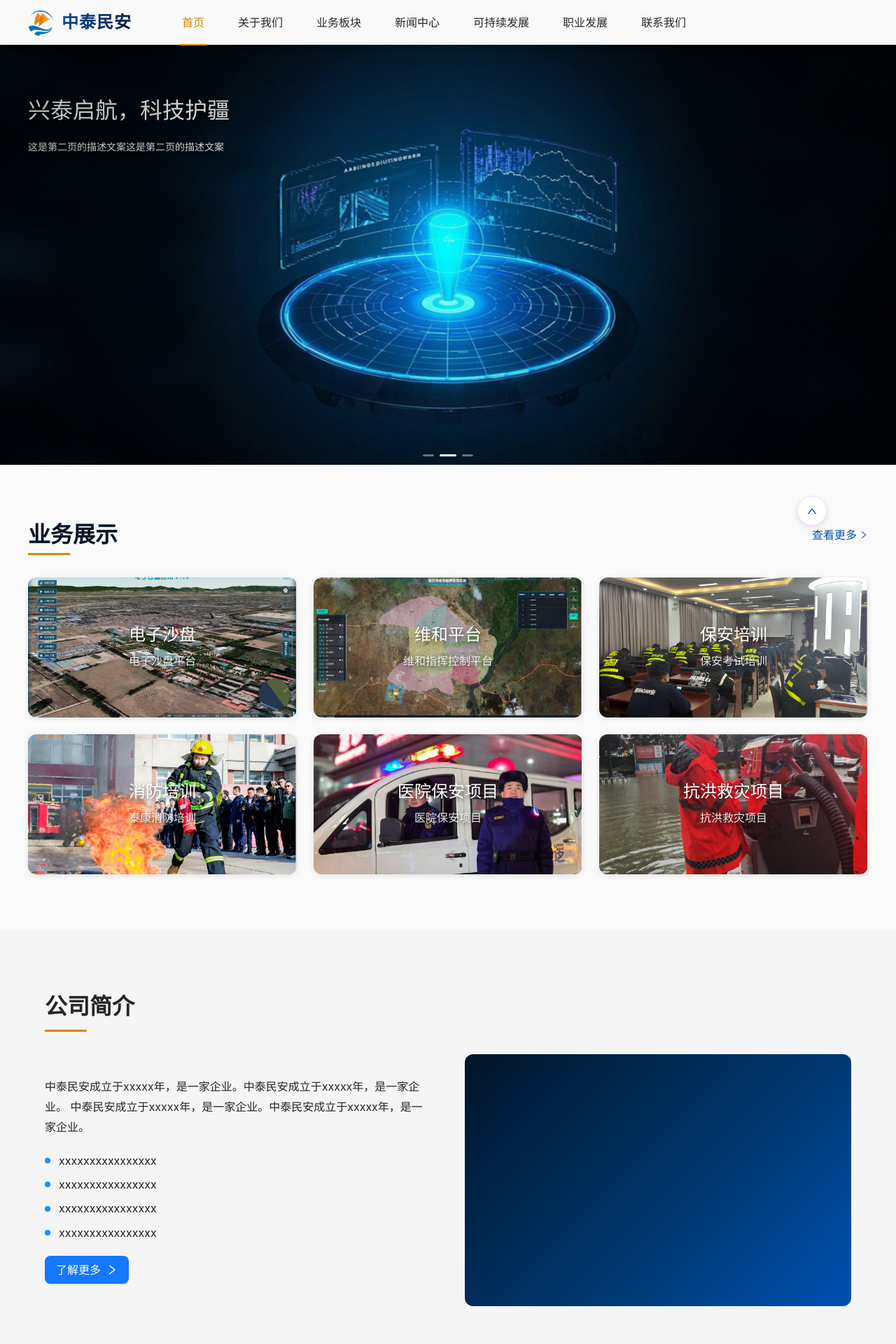
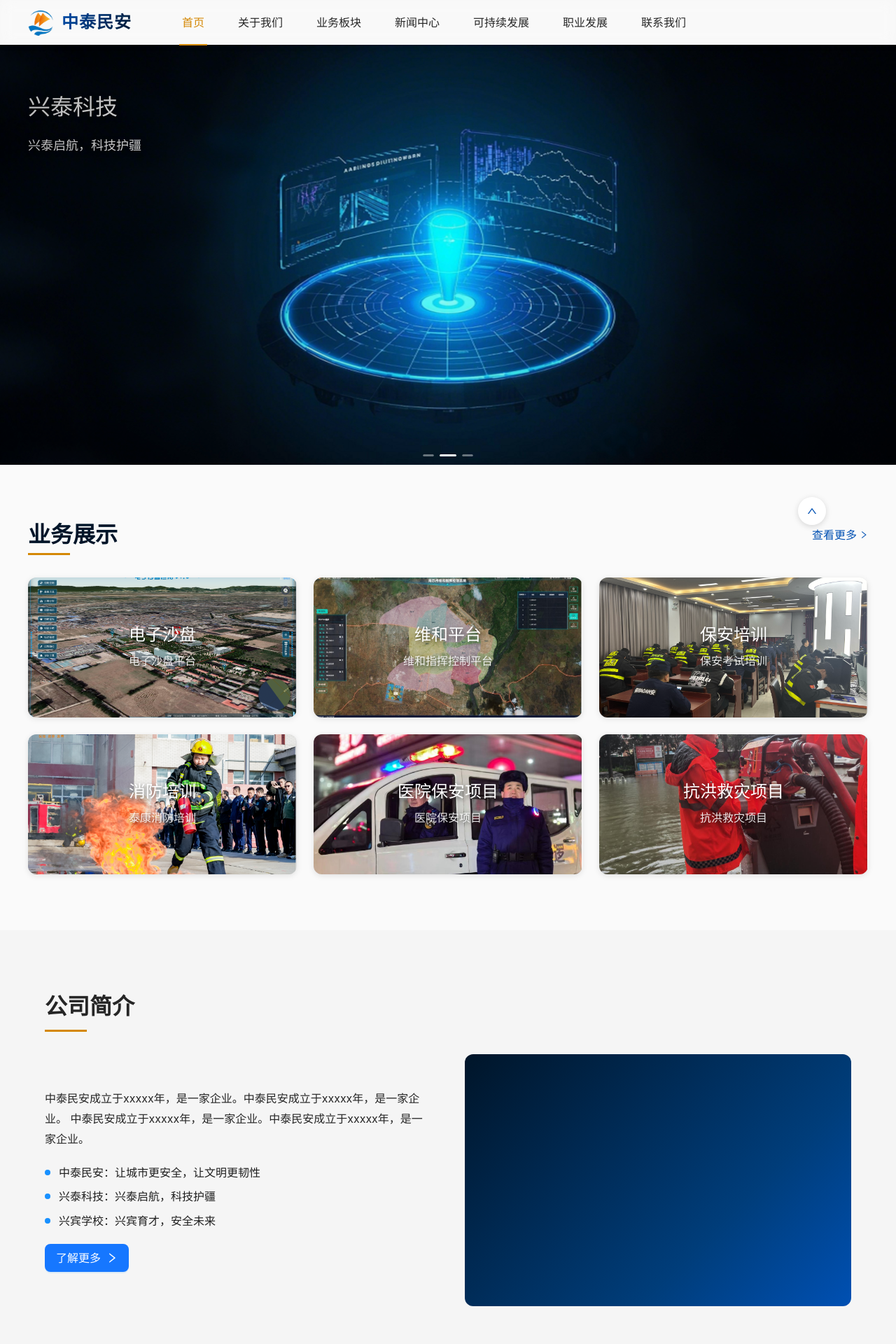
Before and after one commit to mattwhocn/zhongtai, a React app: page / in a window 1280 px wide. Shown: the top 1920 px of the page at 70% size. Built offline with nearby package versions, Linux system fonts and the light colour scheme.

Commit message:
fix 首页轮播图bug

```diff
--- a/src/App.tsx
+++ b/src/App.tsx
@@ -35,8 +35,8 @@ export const App: React.FC = () => {
             <Route path="/news" element={<News />} />
             <Route path="/news/:id" element={<NewsDetail />} />
             <Route path="/sustainability" element={<Sustainability />} />
-            <Route path="/career" element={<Career />} />
-            <Route path="/contact" element={<Contact />} />
+            {/* <Route path="/career" element={<Career />} />
+            <Route path="/contact" element={<Contact />} /> */}
             <Route
               path="/admin/upload"
               element={
--- a/src/pages/Home/index.tsx
+++ b/src/pages/Home/index.tsx
@@ -1,6 +1,7 @@
 import React from 'react';
 import { Layout, Row, Col, Typography, Card, Button, Carousel, Tag } from 'antd';
 import { RightOutlined } from '@ant-design/icons';
+import { isNil } from 'lodash';
 import { Link, useNavigate } from 'react-router-dom';
 import { usePageTitle } from '../../hooks/usePageTitle';
 import { gradients } from '../../utils/gradients';
@@ -24,20 +25,20 @@ const { Title, Paragraph } = Typography;
 const carouselData = [
   {
     id: 1,
-    title: '让城市更安全，让文明更韧性',
-    desc: '这是第一页的描述文案这是第一页的描述文案',
+    title: '中泰民安',
+    desc: '让城市更安全，让文明更韧性',
     image: banner1,
   },
   {
     id: 2,
-    title: '兴泰启航，科技护疆',
-    desc: '这是第二页的描述文案这是第二页的描述文案',
+    title: '兴泰科技',
+    desc: '兴泰启航，科技护疆',
     image: banner2,
   },
   {
     id: 3,
-    title: '兴宾育才，安全未来',
-    desc: '这是第三页的描述文案这是第三页的描述文案',
+    title: '兴宾学校',
+    desc: '兴宾育才，安全未来',
     image: banner3,
   },
 ];
@@ -121,14 +122,15 @@ const Home: React.FC = () => {
           if (currentSlide) {
             currentSlide.classList.remove('active');
           }
-
           // 计算实际的下一个索引
           const nextIndex = next % carouselData.length;
-
           // 为下一个 slide 添加 active 类
-          const nextSlide = document.querySelector(`.carousel-item-${nextIndex}`);
-          if (nextSlide) {
-            nextSlide.classList.add('active');
+          const nextSlideList = document.querySelectorAll(`.carousel-item-${nextIndex}`);
+          // 这个Carousel为了循环轮播，最后一张轮播图会显示两次，所以需要遍历所有的节点
+          if (nextSlideList.length > 0) {
+            nextSlideList.forEach(slide => {
+              slide.classList.add('active');
+            });
           }
         }}
       >
@@ -193,19 +195,15 @@ const Home: React.FC = () => {
               <div className="intro-highlights">
                 <div className="highlight-item">
                   <span className="highlight-dot" />
-                  xxxxxxxxxxxxxxxx
+                  中泰民安：让城市更安全，让文明更韧性
                 </div>
                 <div className="highlight-item">
                   <span className="highlight-dot" />
-                  xxxxxxxxxxxxxxxx
+                  兴泰科技：兴泰启航，科技护疆
                 </div>
                 <div className="highlight-item">
                   <span className="highlight-dot" />
-                  xxxxxxxxxxxxxxxx
-                </div>
-                <div className="highlight-item">
-                  <span className="highlight-dot" />
-                  xxxxxxxxxxxxxxxx
+                  兴宾学校：兴宾育才，安全未来
                 </div>
               </div>
               <Link to="/about">
--- a/src/pages/Home/style.less
+++ b/src/pages/Home/style.less
@@ -50,7 +50,14 @@
         width: 1200px;
         max-width: 1200px;
 
-        h2, p {
+        h2 {
+          opacity: 0;
+          transform: translateY(20px);
+          transition: none;
+          text-shadow: 2px 2px 6px rgba(0, 0, 0, 0.6);
+        }
+
+        p {
           opacity: 0;
           transform: translateY(20px);
           transition: none;
@@ -68,6 +75,7 @@
         }
 
         p {
+          font-size: 18px;
           animation: fadeInUp 0.8s ease forwards;
           animation-delay: 0.4s;
         }
```
Also changed, not shown: package.json (+14 -12 lines), 1 other file (tests, documents, lock files or other folders).
